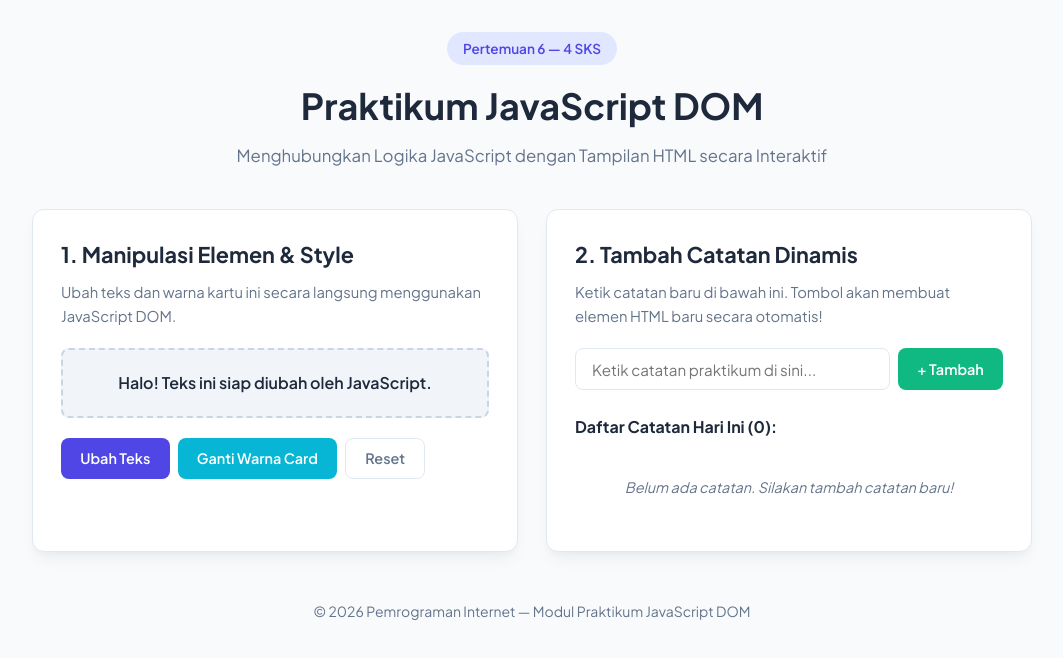
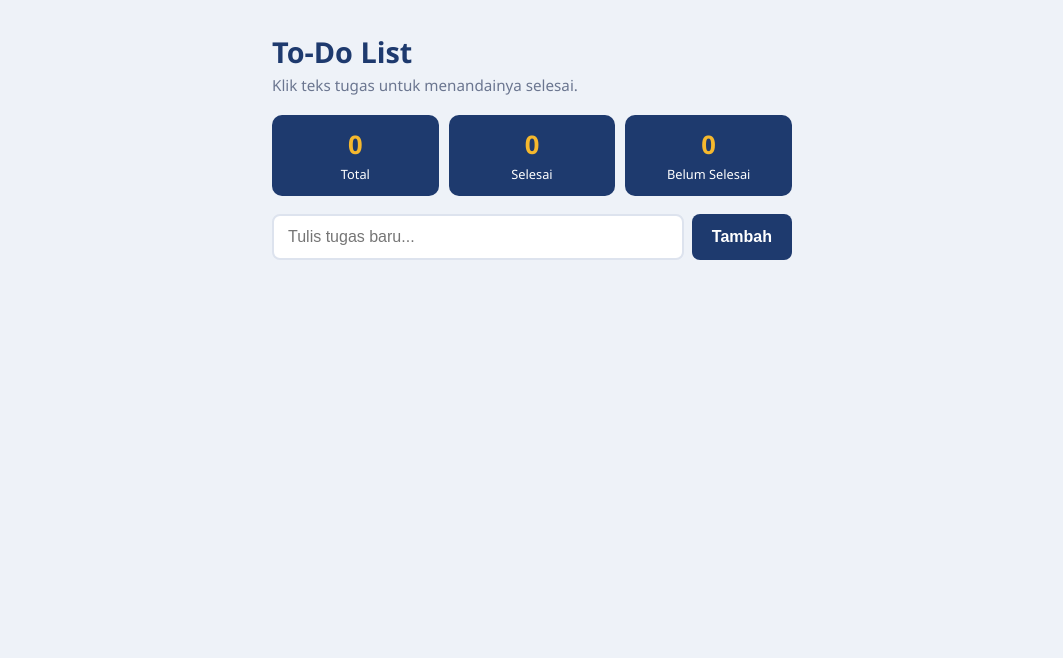
Before and after one commit to aditirwansyah554-bit/Java-script-DOM, a plain HTML site: page index.html in a window 1280 px wide. Shown: the whole page, without its empty margins (108-1171 px from the left). Drawn offline with Linux system fonts and the light colour scheme.

Commit message:
fitur to-do list

```diff
--- a/index.html
+++ b/index.html
@@ -1,68 +1,31 @@
 <!DOCTYPE html>
 <html lang="id">
 <head>
-    <meta charset="UTF-8">
-    <meta name="viewport" content="width=device-width, initial-scale=1.0">
-    <title>Praktikum JavaScript DOM — Pengenalan DOM Interaktif</title>
-    <link rel="stylesheet" href="style.css">
-    <link href="https://fonts.googleapis.com/css2?family=Plus+Jakarta+Sans:wght@400;500;600;700&display=swap" rel="stylesheet">
+<meta charset="UTF-8">
+<meta name="viewport" content="width=device-width, initial-scale=1">
+<title>To-Do List Interaktif</title>
+<link rel="stylesheet" href="style.css">
 </head>
 <body>
-    <div class="container">
-        <!-- HEADER UTAMA -->
-        <header class="main-header">
-            <span class="badge">Pertemuan 6 — 4 SKS</span>
-            <h1 id="judul-utama">Praktikum JavaScript DOM</h1>
-            <p id="sub-judul">Menghubungkan Logika JavaScript dengan Tampilan HTML secara Interaktif</p>
-        </header>
+  <main class="app">
+    <h1>To-Do List</h1>
+    <p class="subtitle">Klik teks tugas untuk menandainya selesai.</p>
 
-        <!-- GRID UTAMA PRAKTIKUM -->
-        <main class="grid-container">
+    <section class="stats">
+      <div class="stat"><strong id="stat-total">0</strong><span>Total</span></div>
+      <div class="stat"><strong id="stat-selesai">0</strong><span>Selesai</span></div>
+      <div class="stat"><strong id="stat-belum">0</strong><span>Belum Selesai</span></div>
+    </section>
 
-            <!-- AKTIVITAS 1 & 2: SELEKSI & MANIPULASI TEKS/STYLE -->
-            <section class="card" id="card-manipulasi">
-                <h2>1. Manipulasi Elemen & Style</h2>
-                <p class="desc">Ubah teks dan warna kartu ini secara langsung menggunakan JavaScript DOM.</p>
+    <div class="input-row">
+      <input type="text" id="input-tugas" placeholder="Tulis tugas baru..." autocomplete="off">
+      <button id="btn-tambah" type="button">Tambah</button>
+    </div>
+    <div id="peringatan"></div>
 
-                <div class="preview-box" id="box-preview">
-                    <p id="teks-preview">Halo! Teks ini siap diubah oleh JavaScript.</p>
-                </div>
+    <ul id="daftar"></ul>
+  </main>
 
-                <div class="button-group">
-                    <button id="btn-ubah-teks" class="btn btn-primary">Ubah Teks</button>
-                    <button id="btn-toggle-warna" class="btn btn-secondary">Ganti Warna Card</button>
-                    <button id="btn-reset" class="btn btn-outline">Reset</button>
-                </div>
-            </section>
-
-            <!-- AKTIVITAS 3 & 4: EVENT & MEMBUAT ELEMEN DINAMIS (BEKAL TO-DO LIST) -->
-            <section class="card" id="card-dinamis">
-                <h2>2. Tambah Catatan Dinamis</h2>
-                <p class="desc">Ketik catatan baru di bawah ini. Tombol akan membuat elemen HTML baru secara otomatis!</p>
-
-                <div class="input-wrapper">
-                    <input type="text" id="input-catatan" placeholder="Ketik catatan praktikum di sini..." autocomplete="off">
-                    <button id="btn-tambah" class="btn btn-success">+ Tambah</button>
-                </div>
-
-                <div class="list-container">
-                    <h3>Daftar Catatan Hari Ini (<span id="jumlah-catatan">0</span>):</h3>
-                    <ul id="daftar-catatan" class="note-list">
-                        <!-- Elemen li akan ditambahkan secara dinamis via JavaScript -->
-                    </ul>
-                    <p id="pesan-kosong" class="empty-state">Belum ada catatan. Silakan tambah catatan baru!</p>
-                </div>
-            </section>
-
-        </main>
-
-        <!-- FOOTER -->
-        <footer class="main-footer">
-            <p>&copy; 2026 Pemrograman Internet — Modul Praktikum JavaScript DOM</p>
-        </footer>
-    </div>
-
-    <!-- SCRIPT JAVASCRIPT Eksternal -->
-
+<script src="script.js"></script>
 </body>
 </html>
--- a/style.css
+++ b/style.css
@@ -1,270 +1,61 @@
-/* ============================================================
-   STYLING PRAKTIKUM JAVASCRIPT DOM
-   Theme: Clean, Modern, Vibrant & Interactive
-   ============================================================ */
+:root {
+    --navy: #1e3a6e;
+    --navy-dark: #14264a;
+    --gold: #f5b82e;
+    --bg: #eef2f8;
+    --card: #ffffff;
+    --text: #1b2437;
+    --muted: #6b7690;
+    --danger: #c0392b;
+    --line: #dde3ee;
+  }
+  * { box-sizing: border-box; }
+  body {
+    margin: 0;
+    font-family: "Segoe UI", system-ui, sans-serif;
+    background: var(--bg);
+    color: var(--text);
+    min-height: 100vh;
+    display: flex;
+    justify-content: center;
+    padding: 32px 16px;
+  }
+  .app { width: 100%; max-width: 520px; }
+  h1 { margin: 0 0 4px; color: var(--navy); font-size: 1.8rem; }
+  .subtitle { margin: 0 0 20px; color: var(--muted); font-size: .95rem; }
 
-:root {
-    --primary-color: #4f46e5;
-    --primary-hover: #4338ca;
-    --secondary-color: #06b6d4;
-    --secondary-hover: #0891b2;
-    --success-color: #10b981;
-    --success-hover: #059669;
-    --danger-color: #ef4444;
-    --bg-color: #f8fafc;
-    --card-bg: #ffffff;
-    --text-dark: #1e293b;
-    --text-muted: #64748b;
-    --border-color: #e2e8f0;
-    --radius: 12px;
-    --shadow: 0 10px 15px -3px rgba(0, 0, 0, 0.05), 0 4px 6px -2px rgba(0, 0, 0, 0.025);
-}
+  .stats { display: grid; grid-template-columns: repeat(3, 1fr); gap: 10px; margin-bottom: 18px; }
+  .stat { background: var(--navy); color: #fff; border-radius: 10px; padding: 12px; text-align: center; }
+  .stat strong { display: block; font-size: 1.6rem; color: var(--gold); }
+  .stat span { font-size: .8rem; }
 
-* {
-    margin: 0;
-    padding: 0;
-    box-sizing: border-box;
-    font-family: 'Plus Jakarta Sans', sans-serif;
-}
+  .input-row { display: flex; gap: 8px; }
+  #input-tugas {
+    flex: 1; padding: 12px 14px; font-size: 1rem;
+    border: 2px solid var(--line); border-radius: 8px; background: var(--card);
+  }
+  #input-tugas:focus { outline: none; border-color: var(--navy); }
+  #input-tugas.invalid { border-color: var(--danger); }
+  #btn-tambah {
+    padding: 12px 20px; font-size: 1rem; font-weight: 600; cursor: pointer;
+    background: var(--navy); color: #fff; border: 0; border-radius: 8px;
+  }
+  #btn-tambah:hover { background: var(--navy-dark); }
+  #btn-tambah:focus-visible, .btn-hapus:focus-visible { outline: 3px solid var(--gold); outline-offset: 2px; }
 
-body {
-    background-color: var(--bg-color);
-    color: var(--text-dark);
-    line-height: 1.6;
-    padding: 2rem 1rem;
-}
+  #peringatan { min-height: 1.4em; margin: 6px 2px 10px; color: var(--danger); font-size: .9rem; }
 
-.container {
-    max-width: 1000px;
-    margin: 0 auto;
-}
-
-/* HEADER */
-.main-header {
-    text-align: center;
-    margin-bottom: 2.5rem;
-}
-
-.badge {
-    display: inline-block;
-    background-color: #e0e7ff;
-    color: var(--primary-color);
-    font-size: 0.85rem;
-    font-weight: 600;
-    padding: 0.35rem 1rem;
-    border-radius: 50px;
-    margin-bottom: 0.75rem;
-}
-
-.main-header h1 {
-    font-size: 2.25rem;
-    font-weight: 700;
-    color: var(--text-dark);
-    margin-bottom: 0.5rem;
-}
-
-.main-header p {
-    color: var(--text-muted);
-    font-size: 1.05rem;
-}
-
-/* GRID LAYOUT */
-.grid-container {
-    display: grid;
-    grid-template-columns: repeat(auto-fit, minmax(420px, 1fr));
-    gap: 1.75rem;
-}
-
-/* CARDS */
-.card {
-    background-color: var(--card-bg);
-    border-radius: var(--radius);
-    padding: 1.75rem;
-    box-shadow: var(--shadow);
-    border: 1px solid var(--border-color);
-    transition: all 0.3s ease;
-}
-
-.card h2 {
-    font-size: 1.35rem;
-    color: var(--text-dark);
-    margin-bottom: 0.5rem;
-}
-
-.card .desc {
-    color: var(--text-muted);
-    font-size: 0.925rem;
-    margin-bottom: 1.25rem;
-}
-
-/* PREVIEW BOX */
-.preview-box {
-    background-color: #f1f5f9;
-    border: 2px dashed #cbd5e1;
-    border-radius: 8px;
-    padding: 1.25rem;
-    text-align: center;
-    margin-bottom: 1.25rem;
-    transition: background-color 0.3s ease, border-color 0.3s ease;
-}
-
-.preview-box p {
-    font-weight: 600;
-    color: var(--text-dark);
-}
-
-/* CLASS TOGGLE HIGHLIGHT (DIPAKAI DI SCRIPT.JS) */
-.card.highlight {
-    background-color: #eef2ff;
-    border-color: #818cf8;
-}
-
-.preview-box.active-mode {
-    background-color: #f0fdf4;
-    border-color: #4ade80;
-    color: #166534;
-}
-
-/* BUTTONS */
-.button-group {
-    display: flex;
-    gap: 0.5rem;
-    flex-wrap: wrap;
-}
-
-.btn {
-    padding: 0.65rem 1.2rem;
-    border: none;
-    border-radius: 8px;
-    font-weight: 600;
-    font-size: 0.9rem;
-    cursor: pointer;
-    transition: background-color 0.2s ease, transform 0.1s ease;
-}
-
-.btn:active {
-    transform: scale(0.98);
-}
-
-.btn-primary {
-    background-color: var(--primary-color);
-    color: white;
-}
-.btn-primary:hover {
-    background-color: var(--primary-hover);
-}
-
-.btn-secondary {
-    background-color: var(--secondary-color);
-    color: white;
-}
-.btn-secondary:hover {
-    background-color: var(--secondary-hover);
-}
-
-.btn-success {
-    background-color: var(--success-color);
-    color: white;
-}
-.btn-success:hover {
-    background-color: var(--success-hover);
-}
-
-.btn-outline {
-    background-color: transparent;
-    border: 1px solid var(--border-color);
-    color: var(--text-muted);
-}
-.btn-outline:hover {
-    background-color: #f1f5f9;
-    color: var(--text-dark);
-}
-
-/* INPUT SECTION */
-.input-wrapper {
-    display: flex;
-    gap: 0.5rem;
-    margin-bottom: 1.5rem;
-}
-
-.input-wrapper input {
-    flex: 1;
-    padding: 0.65rem 1rem;
-    border: 1px solid var(--border-color);
-    border-radius: 8px;
-    font-size: 0.95rem;
-    outline: none;
-    transition: border-color 0.2s ease;
-}
-
-.input-wrapper input:focus {
-    border-color: var(--primary-color);
-    box-shadow: 0 0 0 3px rgba(79, 70, 229, 0.15);
-}
-
-/* NOTE LIST */
-.list-container h3 {
-    font-size: 1rem;
-    margin-bottom: 0.75rem;
-    color: var(--text-dark);
-}
-
-.note-list {
-    list-style: none;
-    display: flex;
-    flex-direction: column;
-    gap: 0.5rem;
-}
-
-.note-item {
-    background-color: #f8fafc;
-    border: 1px solid var(--border-color);
-    padding: 0.75rem 1rem;
-    border-radius: 8px;
-    display: flex;
-    justify-content: space-between;
-    align-items: center;
-    animation: fadeIn 0.3s ease;
-}
-
-.note-item .btn-hapus {
-    background-color: #fee2e2;
-    color: var(--danger-color);
-    border: none;
-    padding: 0.25rem 0.6rem;
-    border-radius: 6px;
-    font-size: 0.8rem;
-    font-weight: 600;
-    cursor: pointer;
-    transition: background-color 0.2s ease;
-}
-
-.note-item .btn-hapus:hover {
-    background-color: #fca5a5;
-    color: #991b1b;
-}
-
-.empty-state {
-    text-align: center;
-    color: var(--text-muted);
-    font-size: 0.9rem;
-    font-style: italic;
-    padding: 1.5rem 0;
-}
-
-.hidden {
-    display: none !important;
-}
-
-@keyframes fadeIn {
-    from { opacity: 0; transform: translateY(-5px); }
-    to { opacity: 1; transform: translateY(0); }
-}
-
-/* FOOTER */
-.main-footer {
-    text-align: center;
-    margin-top: 3rem;
-    color: var(--text-muted);
-    font-size: 0.875rem;
-}
+  #daftar { list-style: none; margin: 0; padding: 0; }
+  .item {
+    display: flex; align-items: center; gap: 10px;
+    background: var(--card); border: 1px solid var(--line); border-radius: 8px;
+    padding: 12px 14px; margin-bottom: 8px;
+  }
+  .teks { flex: 1; cursor: pointer; word-break: break-word; }
+  .item.completed .teks { text-decoration: line-through; color: var(--muted); }
+  .item.completed { background: #f6f8fb; }
+  .btn-hapus {
+    background: transparent; color: var(--danger); border: 1px solid var(--danger);
+    border-radius: 6px; padding: 4px 10px; cursor: pointer; font-size: .85rem;
+  }
+  .btn-hapus:hover { background: var(--danger); color: #fff; }
```
Also changed, not shown: app.js (added, +93 -0 lines).
